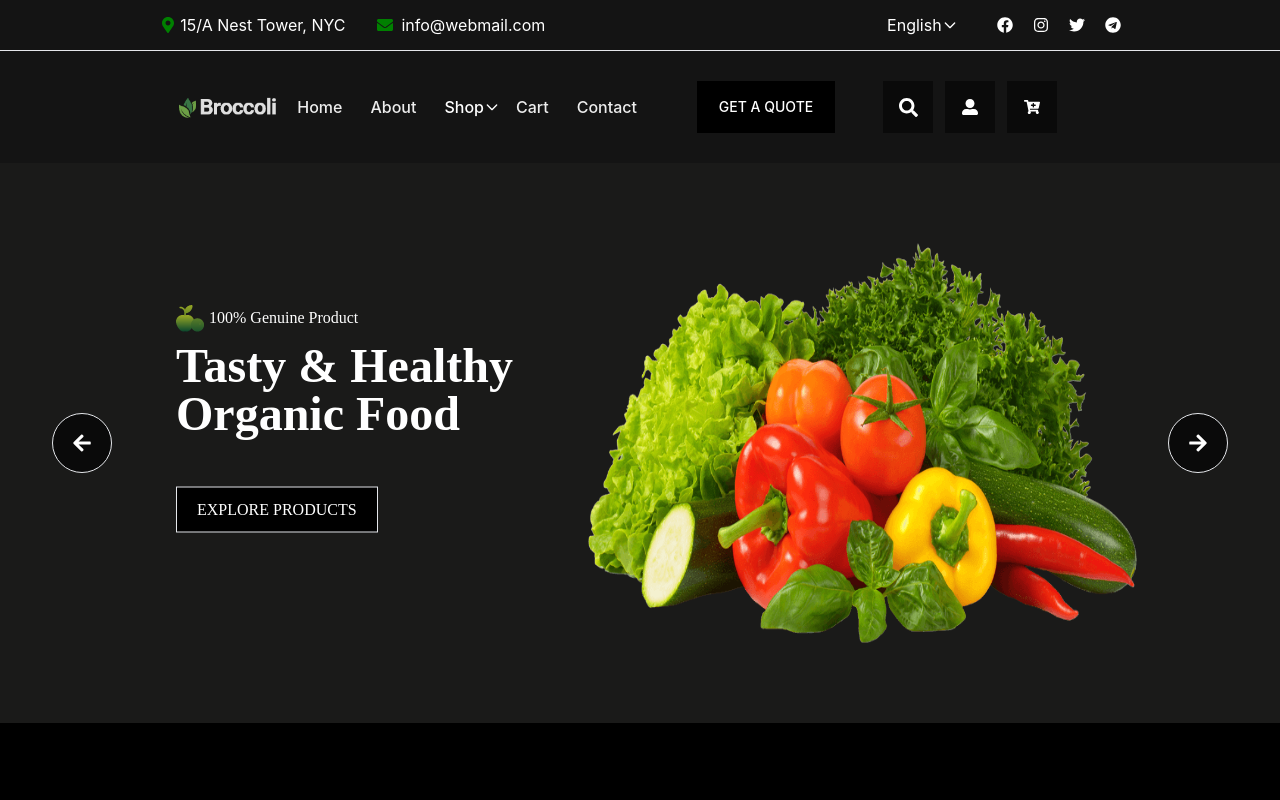
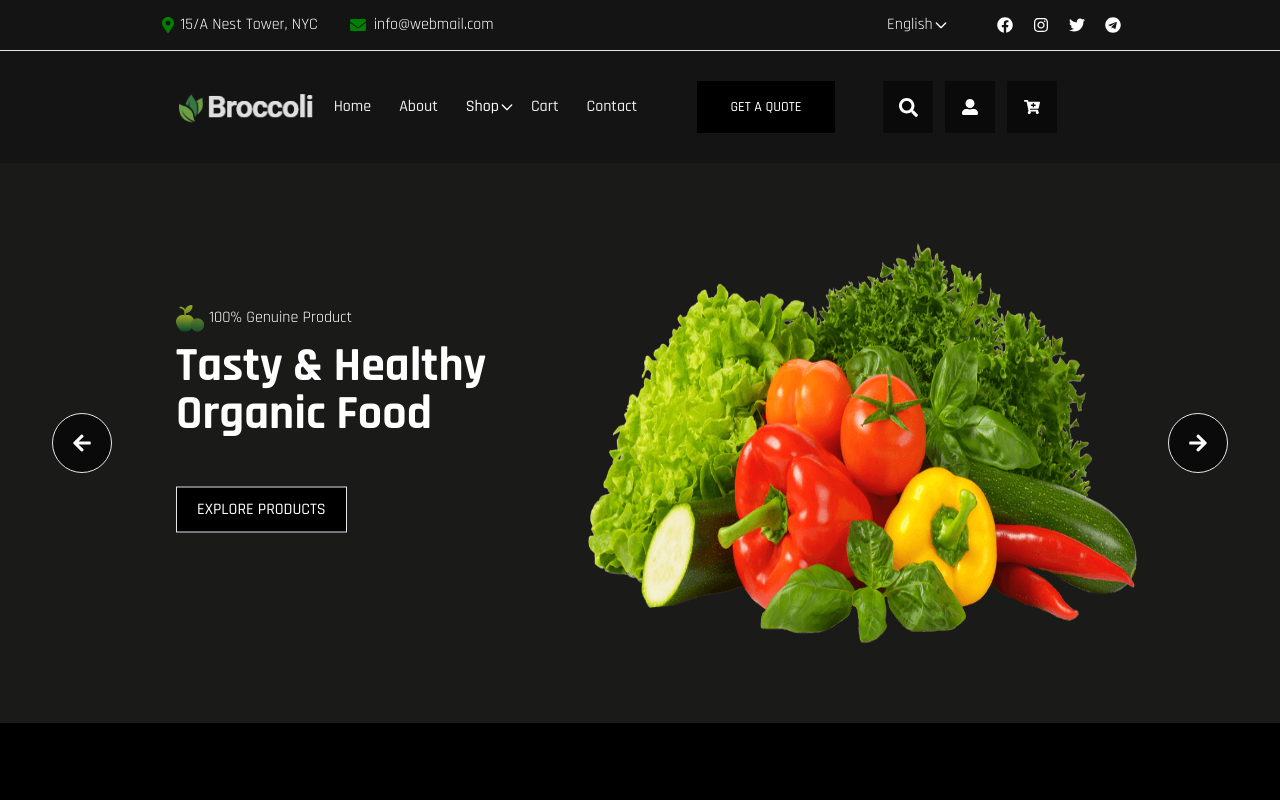
Before and after one commit to impossibleshadowstorm/fru-vege-order, a React (Create React App) app: page / in a window 1280 px wide. Shown: the top 800 px of the page. Built offline with nearby package versions, Linux system fonts and the light colour scheme.

Commit message:
font implementation...

```diff
--- a/src/index.css
+++ b/src/index.css
@@ -1,3 +1,4 @@
+@import url('https://fonts.googleapis.com/css2?family=Rajdhani:wght@300;400;500;600;700&display=swap');
 @tailwind base;
 @tailwind components;
 @tailwind utilities;
@@ -62,7 +63,7 @@
   margin: 0;
   padding: 0;
   overflow-x: hidden;
-  font-family: -apple-system, BlinkMacSystemFont, "Segoe UI", "Roboto", "Oxygen",
+  font-family: 'Rajdhani', -apple-system, BlinkMacSystemFont, "Segoe UI", "Roboto", "Oxygen",
     "Ubuntu", "Cantarell", "Fira Sans", "Droid Sans", "Helvetica Neue",
     sans-serif;
   -webkit-font-smoothing: antialiased;
--- a/src/pages/auth/register/index.js
+++ b/src/pages/auth/register/index.js
@@ -17,9 +17,9 @@
       <div className=" w-[100%] container mx-auto my-20">
         <div className="container section-title mb-12  text-center  ">
           <h1 className=" text-5xl mb-5 font-bold">
-            Sign In
+            Register
             <br />
-            To Your Account
+            Your Account
           </h1>
           <p className="">
             Lorem ipsum dolor, sit amet consectetur adipisicing elit. <br />
```
